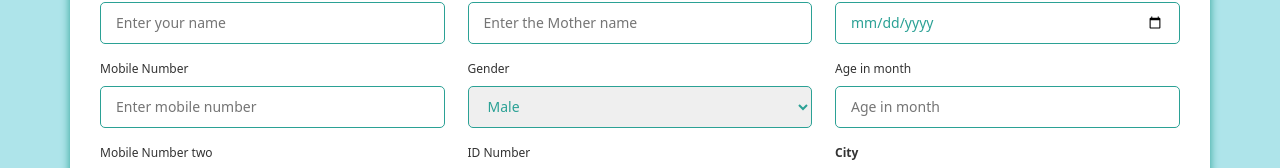
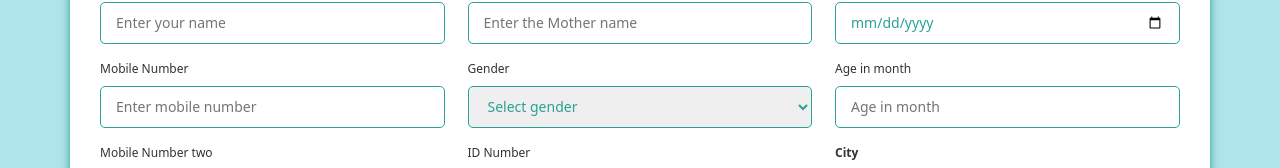
Before and after one commit to mohamadmohssen/childTherapy, a React (Vite) app: page /test in a window 1280 px wide. Shown: the part 332-500 px from the top of the page. Built offline with nearby package versions, Linux system fonts and the light colour scheme.

Commit message:
set  option selected

```diff
--- a/src/Parts/Registration.jsx
+++ b/src/Parts/Registration.jsx
@@ -92,7 +92,7 @@ const Registration = () => {
                 <div className="input-field">
                   <label htmlFor="gender">Gender</label>
                   <select required onChange={handleInput} name="gender">
-                    <option disabled value="">
+                    <option disabled selected value="">
                       Select gender
                     </option>
                     <option value={1}>Male</option>
```
